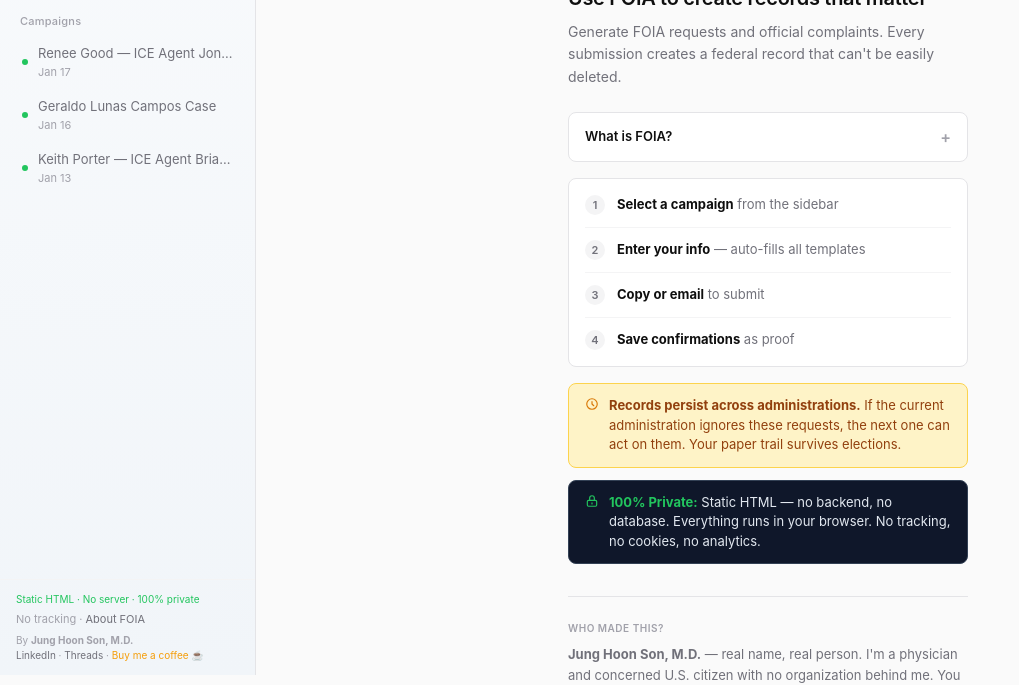
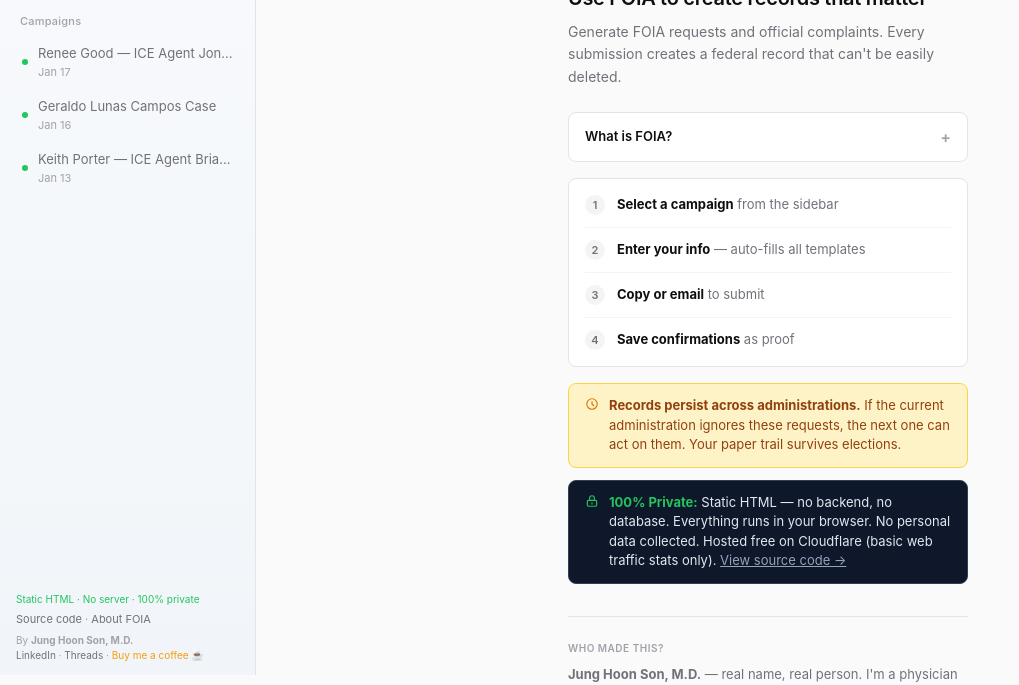
Before and after one commit to junghoon-son/simple-foia, a plain HTML site: page index.html in a window 1280 px wide. Shown: the part 125-810 px from the top of the page, without its empty margins (0-1019 px from the left). Drawn offline with Linux system fonts and the light colour scheme.

Commit message:
Add GitHub source link, Cloudflare hosting info to privacy notice

```diff
--- a/index.html
+++ b/index.html
@@ -593,7 +593,7 @@
 
       <div class="sidebar-footer">
         <div style="margin-bottom: 4px; color: #22c55e; font-size: 10px;">Static HTML · No server · 100% private</div>
-        <div>No tracking · <a href="https://www.foia.gov/" target="_blank">About FOIA</a></div>
+        <div><a href="https://github.com/junghoon-son/simple-foia" target="_blank">Source code</a> · <a href="https://www.foia.gov/" target="_blank">About FOIA</a></div>
         <div style="margin-top: 6px; font-size: 10px;">
           By <strong>Jung Hoon Son, M.D.</strong><br>
           <a href="https://www.linkedin.com/in/jung-hoon-son/" target="_blank">LinkedIn</a> ·
@@ -647,7 +647,7 @@
 
         <div class="notice" style="background: #0f172a; color: #e2e8f0; border-color: #334155;">
           <svg fill="none" stroke="#22c55e" viewBox="0 0 24 24"><path stroke-linecap="round" stroke-linejoin="round" stroke-width="2" d="M12 15v2m-6 4h12a2 2 0 002-2v-6a2 2 0 00-2-2H6a2 2 0 00-2 2v6a2 2 0 002 2zm10-10V7a4 4 0 00-8 0v4h8z"/></svg>
-          <span><strong style="color: #22c55e;">100% Private:</strong> Static HTML — no backend, no database. Everything runs in your browser. No tracking, no cookies, no analytics.</span>
+          <span><strong style="color: #22c55e;">100% Private:</strong> Static HTML — no backend, no database. Everything runs in your browser. No personal data collected. Hosted free on Cloudflare (basic web traffic stats only). <a href="https://github.com/junghoon-son/simple-foia" target="_blank" style="color: #94a3b8;">View source code →</a></span>
         </div>
 
         <div class="mobile-cases" id="mobile-cases"></div>
```
